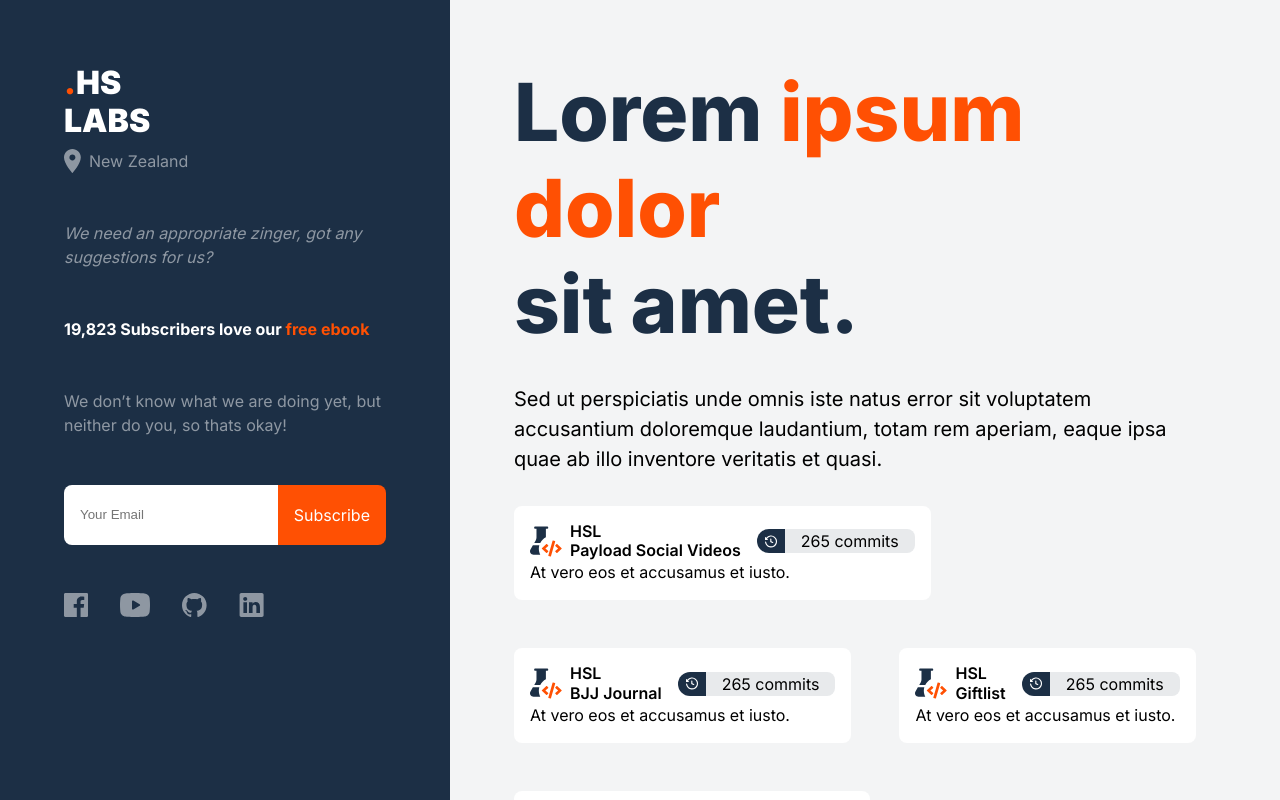
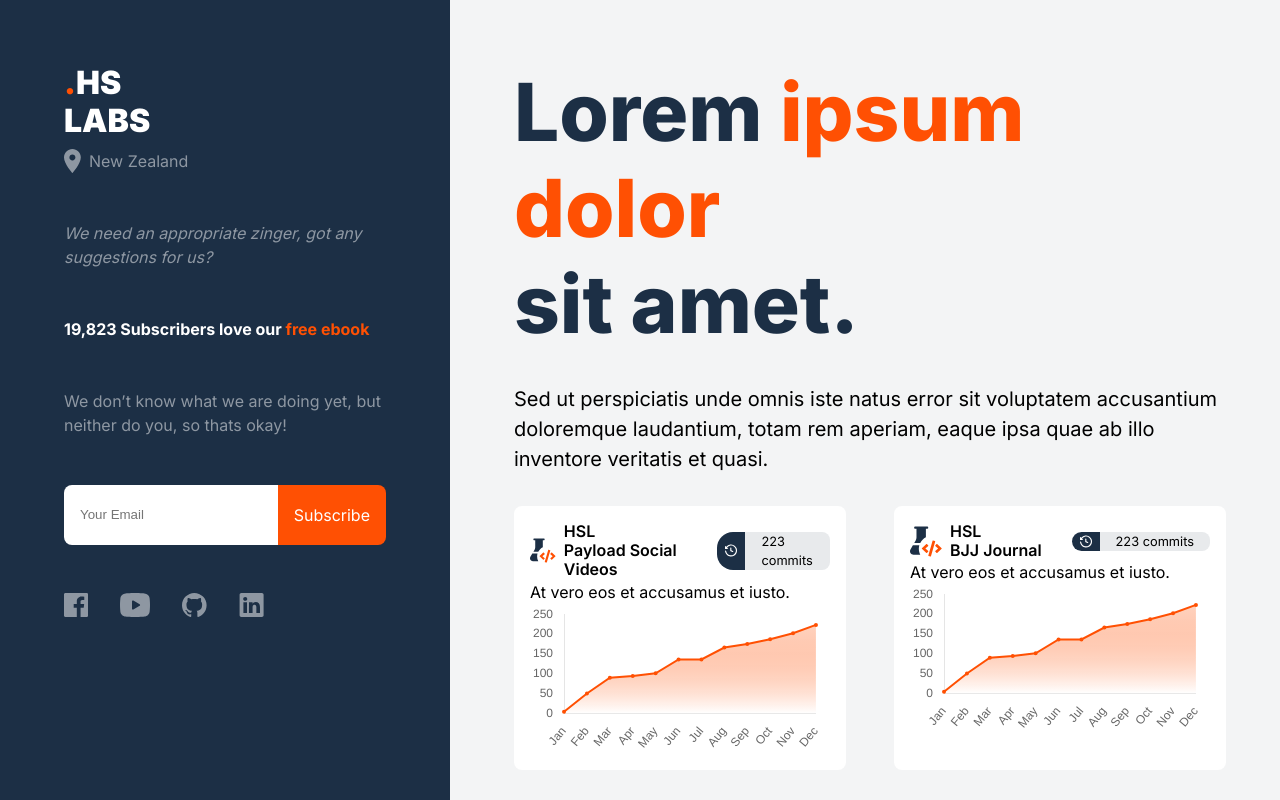
Before and after one commit to andrewblakenz/hs-labs, a Next.js app: page / in a window 1280 px wide. Built offline with nearby package versions, Linux system fonts and the light colour scheme.

Commit message:
Chart JS addition and basic config

```diff
--- a/src/app/styles.css
+++ b/src/app/styles.css
@@ -98,6 +98,8 @@ a:hover {
   display: flex;
   flex-direction: column;
   gap: 48px;
+  position: sticky;
+  top: 64px;
 }
 
 .sidebar__inner__heading {
@@ -217,10 +219,11 @@ a:hover {
 }
 
 .project-wrapper {
-  display: flex;
-  flex-direction: row;
-  flex-wrap: wrap;
   gap: 48px;
+  display: grid;
+  grid-template-columns: 1fr 1fr;
+  overflow: hidden;
+  width: 100%;
 }
 
 .project-tile {
@@ -229,6 +232,9 @@ a:hover {
   padding: 16px;
   display: flex;
   flex-direction: column;
+  width: 100%;
+  height: 100%;
+  /*max-height: 250px*/
 }
 
 .project-tile__header {
@@ -237,6 +243,7 @@ a:hover {
   flex-direction: row;
   gap: 16px;
   align-items: center;
+  justify-content: space-between;
 }
 .project-tile__header__left-col {
   display: flex;
@@ -262,7 +269,7 @@ a:hover {
 .project-tile__header__right-col__commit-wrapper {
   display: flex;
   flex-direction: row;
-  height: 24px;
+  /*height: 24px;*/
 }
 
 .project-tile__header__right-col__commit-wrapper__icon {
@@ -282,4 +289,5 @@ a:hover {
   align-items: center;
   padding: 0 16px;
   height: 100%;
+  font-size: 0.8em;
 }
--- /dev/null
+++ b/src/components/LineChart.tsx
@@ -0,0 +1,41 @@
+import React from "react";
+import { Line } from "react-chartjs-2";
+
+import { ChartData } from "../types";
+
+function LineChart({ chartData }: { chartData: ChartData[] }) {
+  return (
+    <div className="chart-container">
+      <Line
+        data={chartData}
+        options={{
+          interaction: {
+            intersect: false,
+            mode: "index",
+          },
+          plugins: {
+            title: {
+              display: false,
+            },
+            legend: {
+              display: false,
+            },
+          },
+          scales: {
+            x: {
+              grid: {
+                display: false,
+              },
+            },
+            y: {
+              grid: {
+                display: false,
+              },
+            },
+          },
+        }}
+      />
+    </div>
+  );
+}
+export default LineChart;
--- a/src/components/ProjectTile.tsx
+++ b/src/components/ProjectTile.tsx
@@ -1,9 +1,82 @@
+"use client";
+import React, { Suspense, lazy } from "react";
+import Chart from "chart.js/auto";
+import { CategoryScale } from "chart.js";
+import { useState, useEffect } from "react";
+import { Data } from "../utils/Data";
+
 import ProjectIcon from "./icons/ProjectIcon";
 import CommitIcon from "./icons/CommitIcon";
 
-import { Project } from "@/types";
+import { Project, ChartData } from "@/types";
+
+Chart.register(CategoryScale);
+
+const LineChart = lazy(() => import("./LineChart"));
+
+let width, height, gradient;
+function getGradient(ctx, chartArea) {
+  const chartWidth = chartArea.right - chartArea.left;
+  const chartHeight = chartArea.bottom - chartArea.top;
+  if (!gradient || width !== chartWidth || height !== chartHeight) {
+    // Create the gradient because this is either the first render
+    // or the size of the chart has changed
+    width = chartWidth;
+    height = chartHeight;
+    gradient = ctx.createLinearGradient(0, chartArea.bottom, 0, chartArea.top);
+    gradient.addColorStop(0, "#fff");
+    gradient.addColorStop(1, "#FF500331");
+  }
+
+  return gradient;
+}
+
+const calcCommits = (data: number[]) => {
+  const newArray = [];
+  let totalCommits = 0;
+  data.forEach((commitCount) => {
+    const newCommitCount = totalCommits + commitCount;
+    newArray.push(newCommitCount);
+    totalCommits = newCommitCount;
+  });
+  return newArray;
+};
 
 const ProjectTile = ({ project }: { project: Project }) => {
+  const [totalCommits, setTotalCommits] = useState(0);
+  const [chartData] = useState<ChartData>({
+    labels: Data.map((data) => data.month),
+    datasets: [
+      {
+        label: "Total Commits ",
+        data: calcCommits(Data.map((data, index) => data.commits)),
+        backgroundColor: function (context) {
+          const chart = context.chart;
+          const { ctx, chartArea } = chart;
+
+          if (!chartArea) {
+            // This case happens on initial chart load
+            return;
+          }
+          return getGradient(ctx, chartArea);
+        },
+        borderColor: "#ff5003",
+        borderWidth: 2,
+        fill: "start",
+        pointStyle: "circle",
+        pointRadius: 1,
+        pointHoverRadius: 5,
+      },
+    ],
+  });
+
+  useEffect(() => {
+    if (Data) {
+      const commitCount = Data.reduce((prev, curr) => prev + curr.commits, 0);
+      setTotalCommits(commitCount);
+    }
+  }, []);
+
   return (
     <div className="project-tile">
       <div className="project-tile__header">
@@ -20,12 +93,15 @@ const ProjectTile = ({ project }: { project: Project }) => {
               <CommitIcon />
             </div>
             <div className="project-tile__header__right-col__commit-wrapper__text">
-              <p>{project.commits} commits</p>
+              <p>{totalCommits} commits</p>
             </div>
           </div>
         </div>
       </div>
       <p>{project.excerpt}</p>
+      <Suspense fallback={<div>Loading...</div>}>
+        <LineChart chartData={chartData} />
+      </Suspense>
     </div>
   );
 };
--- /dev/null
+++ b/src/utils/Data.ts
@@ -0,0 +1,68 @@
+import { ProjectData } from "../types";
+
+function getRandomInt() {
+  return Math.floor(Math.random() * 50);
+}
+
+export const Data: ProjectData[] = [
+  {
+    id: 1,
+    month: "Jan",
+    commits: getRandomInt(),
+  },
+  {
+    id: 2,
+    month: "Feb",
+    commits: getRandomInt(),
+  },
+  {
+    id: 3,
+    month: "Mar",
+    commits: getRandomInt(),
+  },
+  {
+    id: 4,
+    month: "Apr",
+    commits: getRandomInt(),
+  },
+  {
+    id: 5,
+    month: "May",
+    commits: getRandomInt(),
+  },
+  {
+    id: 6,
+    month: "Jun",
+    commits: getRandomInt(),
+  },
+  {
+    id: 7,
+    month: "Jul",
+    commits: getRandomInt(),
+  },
+  {
+    id: 8,
+    month: "Aug",
+    commits: getRandomInt(),
+  },
+  {
+    id: 9,
+    month: "Sep",
+    commits: getRandomInt(),
+  },
+  {
+    id: 10,
+    month: "Oct",
+    commits: getRandomInt(),
+  },
+  {
+    id: 11,
+    month: "Nov",
+    commits: getRandomInt(),
+  },
+  {
+    id: 12,
+    month: "Dec",
+    commits: getRandomInt(),
+  },
+];
```
Also changed, not shown: package.json (+7 -0 lines), src/types.ts (+23 -0 lines), 1 other file (tests, documents, lock files or other folders).
